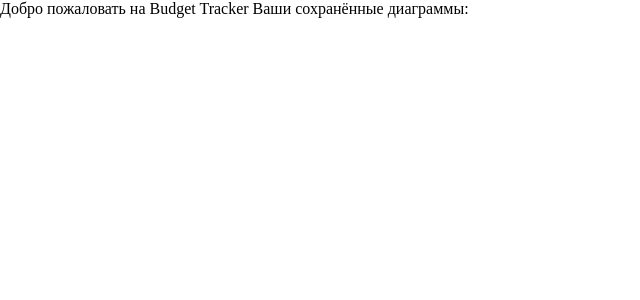
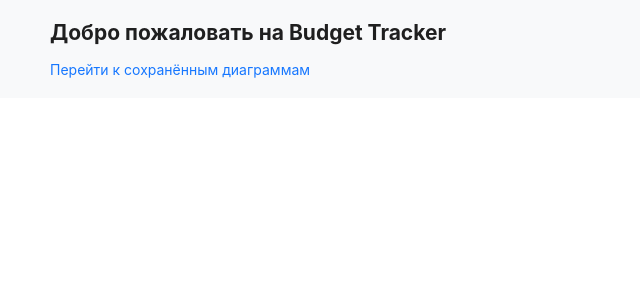
Before and after one commit to LizKa2091/budget-tracker, a React (Vite) app in the folder frontend/: page / in a window 1280 px wide. Shown: the top 300 px of the page, without its empty margins (0-640 px from the left). Built offline with nearby package versions, Linux system fonts and the light colour scheme.

Commit message:
feat(chart slots page): add page, add routing for page

```diff
--- a/frontend/src/app/Router.tsx
+++ b/frontend/src/app/Router.tsx
@@ -1,8 +1,9 @@
 import { type FC } from 'react';
 import { BrowserRouter, Routes, Route } from 'react-router-dom';
-import HomePage from '../pages/HomePage';
+import HomePage from '../pages/HomePage/HomePage';
 import DashBoardPage from '../pages/DashBoardPage';
 import ImportPdfPage from '../pages/ImportPdfPage';
+import ChartSlots from '../features/chart-slots/ChartSlots';
 
 const Router: FC = () => {
    return (
@@ -10,6 +11,7 @@
          <Routes>
             <Route path='/' element={<HomePage />} />
             <Route path='/import-pdf' element={<ImportPdfPage />} />
+            <Route path='/dashboard' element={<ChartSlots />} />
             <Route path='/dashboard/:id' element={<DashBoardPage />} />
          </Routes>
       </BrowserRouter>
--- /dev/null
+++ b/frontend/src/pages/ChartSlotsPage/ChartSlotsPage.module.scss
@@ -0,0 +1,4 @@
+.container {
+   background-color: $main-bg;
+   padding: 20px 50px;
+}
--- a/frontend/src/pages/HomePage.tsx
+++ /dev/null
@@ -1,12 +0,0 @@
-import { type FC } from 'react'
-
-const HomePage: FC = () => {
-   return (
-      <>
-         Добро пожаловать на Budget Tracker
-         Ваши сохранённые диаграммы:
-      </>
-   )
-}
-
-export default HomePage;
```
Also changed, not shown: frontend/src/pages/ChartSlotsPage/ChartSlotsPage.tsx (added, +20 -0 lines).
